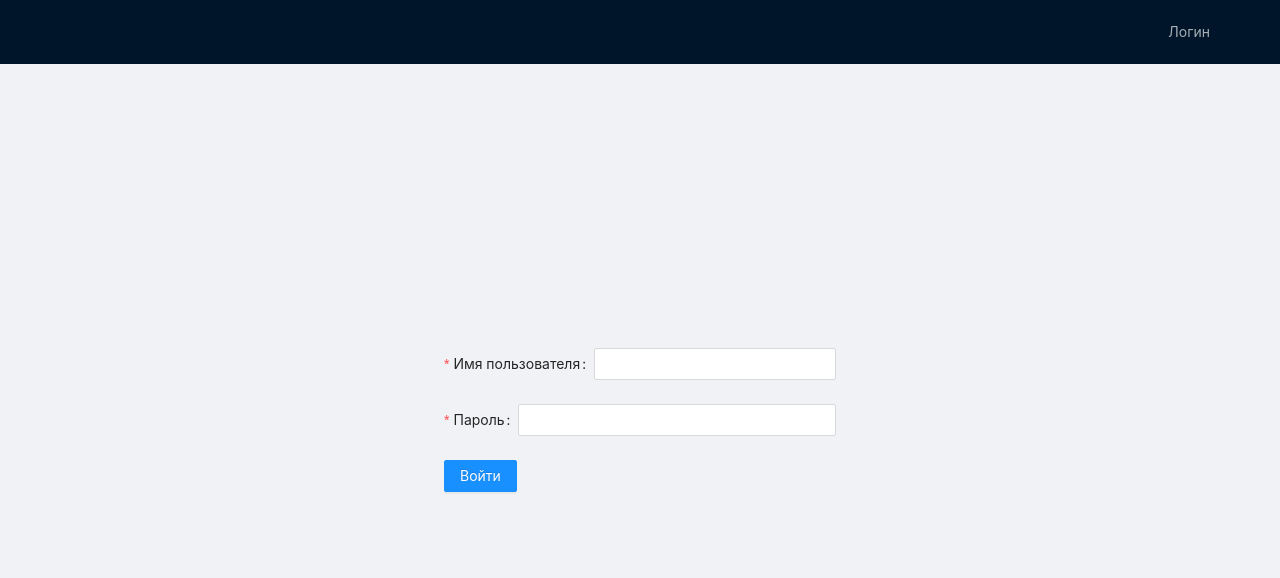
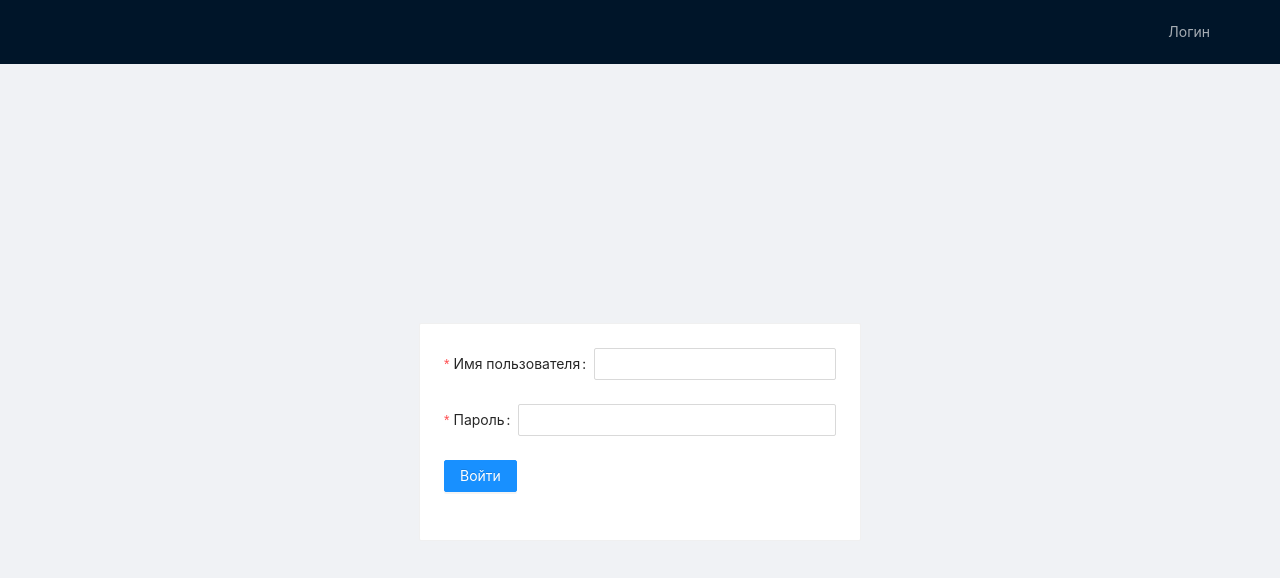
Before and after one commit to Chupriarti/interview-task-0, a React (Create React App) app: page /login in a window 1280 px wide. Shown: the top 578 px of the page. Built offline with nearby package versions, Linux system fonts and the light colour scheme.

Commit message:
added background for login form

```diff
--- a/src/pages/Login.tsx
+++ b/src/pages/Login.tsx
@@ -1,4 +1,4 @@
-import { Layout, Row } from 'antd';
+import { Card, Layout, Row } from 'antd';
 import React, {FC} from 'react'
 import LoginForm from '../components/LoginForm';
 
@@ -6,7 +6,9 @@ const Login: FC = () => {
   return (
     <Layout>
       <Row justify="center" align="middle" className="h100">
-        <LoginForm />
+        <Card>
+          <LoginForm />
+        </Card>
       </Row>
     </Layout>
   )
```
